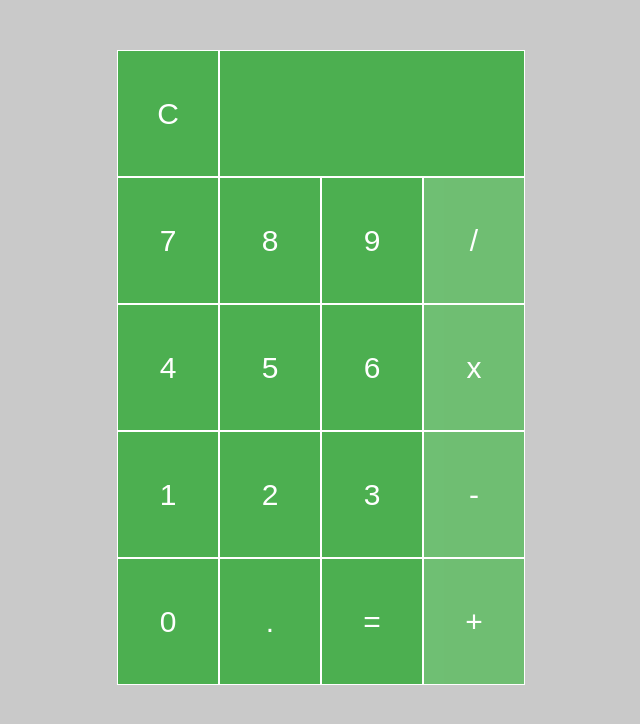
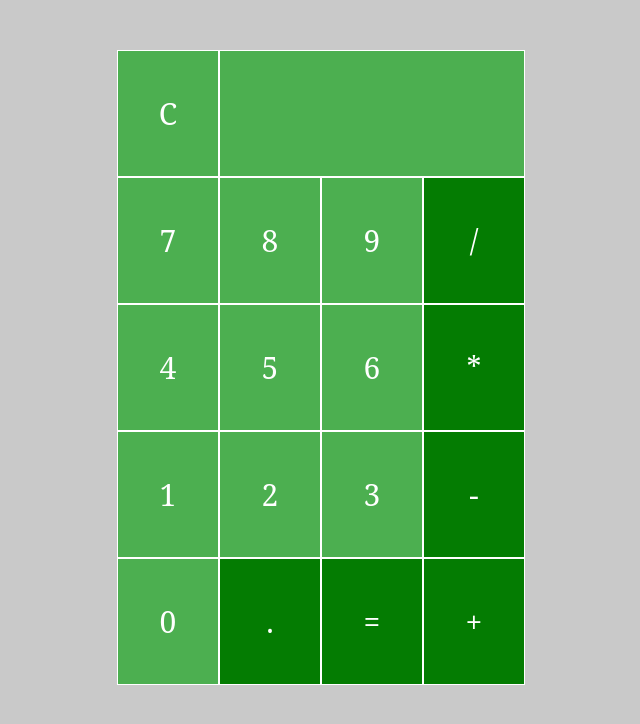
Before and after one commit to cbsardina/week-three-project_v2, a plain HTML site: page index.html in a window 1280 px wide. Shown: the whole page, without its empty margins (319-959 px from the left). Drawn offline with Linux system fonts and the light colour scheme.

Commit message:
Week-3-Project: Most bugs out and it functions basically. Need to account for any operators at the end of an equation and limit the size of the results(will round to ten or hundredths of a thousand.

```diff
--- a/index.html
+++ b/index.html
@@ -8,26 +8,46 @@
   <body>
 
     <div class="calcBody">
-      <input type="button" class="button" value="C">
+      <div class="key clear">C</div>
       <div class="screen"></div>
-      <input type="button" class="button" value="7">
-      <input type="button" class="button" value="8">
-      <input type="button" class="button" value="9">
-      <input type="button" class="button operator" value="/">
-      <input type="button" class="button" value="4">
-      <input type="button" class="button" value="5">
-      <input type="button" class="button" value="6">
-      <input type="button" class="button operator" value="x">
-      <input type="button" class="button" value="1">
-      <input type="button" class="button" value="2">
-      <input type="button" class="button" value="3">
-      <input type="button" class="button operator" value="-">
-      <input type="button" class="button" value="0">
-      <input type="button" class="button decimal" value=".">
-      <input type="button" class="button eval" value="=">
-      <input type="button" class="button operator" value="+">
+      <div class="key">7</div>
+      <div class="key">8</div>
+      <div class="key">9</div>
+      <div class="key operator">/</div>
+      <div class="key">4</div>
+      <div class="key">5</div>
+      <div class="key">6</div>
+      <div class="key operator">*</div>
+      <div class="key">1</div>
+      <div class="key">2</div>
+      <div class="key">3</div>
+      <div class="key operator">-</div>
+      <div class="key">0</div>
+      <div class="key decimal">.</div>
+      <div class="key eval">=</div>
+      <div class="key operator">+</div>
+
     </div>
 
-    <script type="text/javascript" href="main.js"></script>
+    <script type="text/javascript" src="main.js"></script>
   </body>
 </html>
+
+<!-- <input type="button" class="key clear" value="C" data-value="C">
+<div class="screen"></div>
+<input type="button" class="key" value="7" data-value="7">
+<input type="button" class="key" value="8" data-value="8">
+<input type="button" class="key" value="9" data-value="">
+<input type="button" class="key operator" value="/" data-value="/">
+<input type="button" class="key" value="4" data-value="4">
+<input type="button" class="key" value="5" data-value="5">
+<input type="button" class="key" value="6" data-value="6">
+<input type="button" class="key operator" value="x"  data-value="*">
+<input type="button" class="key" value="1" data-value="1">
+<input type="button" class="key" value="2" data-value="2">
+<input type="button" class="key" value="3" data-value="3">
+<input type="button" class="key operator" value="-" data-value="-">
+<input type="button" class="key" value="0" data-value="0">
+<input type="button" class="key decimal" value="." data-value=".">
+<input type="button" class="key eval" value="=" data-value="=">
+<input type="button" class="key operator" value="+" data-value="+"> -->
--- a/main.js
+++ b/main.js
@@ -1,2 +1,33 @@
-let keys = document.getElementsByClassName('button');
-let screen = document.querySelector('span');
+let keys = document.querySelectorAll('.key');
+let screen = document.querySelector('.screen');
+
+for (let i in keys){
+  keys[i].onclick = function () {
+    let keyInput = screen.innerHTML;
+    let equation = keyInput;
+    let keyValue = this.innerHTML;
+    let oper = document.querySelectorAll('.operator');
+    let operators = oper.innerHTML;
+
+    event.preventDefault();     //CHECK ON THIS
+
+    screen.innerHTML += keyValue;
+
+    if (keyValue === 'C') {
+      screen.innerHTML = '';
+    }
+    else if (keyValue === '=') {
+      equation = keyInput;
+      screen.innerHTML = eval(equation);
+
+    }
+
+
+
+    console.log(keys[i]);
+    console.log(keyInput);
+    console.log(equation);
+
+  } //onclick function end
+} //for loop end
+//======fin==============
--- a/style.css
+++ b/style.css
@@ -1,3 +1,8 @@
+@font-face {
+  font-family: digital-7;
+  src: url('digital-7/digital-7.ttf');
+  }
+
 body {
     font-family: 'Noto Serif', serif;
     line-height: 1.8;
@@ -18,31 +23,37 @@ body {
   background-color: #4CAF50;
   border: none;
   color: #fff;
-  font-size: 30px;
+  font-size: 70px;
   margin: 1px;
   padding: 0;
   display: flex;
+  align-items: center;
+  justify-content: flex-end;
+  overflow: hidden;
+  font-family: digital-7;
 }
-.button {
-  width: 100px;
-  height: 125px;
+.key {
+  width: 36px;
+  height: 95px;
   background-color: #4CAF50;
   border: none;
   color: #fff;
   padding: 15px 32px;
-  text-align: center;
   text-decoration: none;
   font-size: 30px;
-  margin: 1px;
+  margin: 1px auto;
   cursor: pointer;
+  display: flex;
+  align-items: center;
+  justify-content: center;
 }
-.button:focus {
+div {
+  user-select: none;
+}
+.key:focus {
   outline-style: none;
 }
-.operator{
-  opacity: .8;
-}
-.button:hover {
+.key:hover {
     box-shadow: 0 12px 16px 0 rgba(0,0,0,0.24), 0 17px 50px 0 rgba(0,0,0,0.19);
     opacity: .8;
     color: #000;
@@ -55,10 +66,19 @@ body {
     background-color: blue;
     transition: .3s;
 }
+.operator, .eval, .decimal{
+  background-color: #047C02;
+}
 .operator:hover {
-    box-shadow: 0 12px 16px 0 rgba(0,0,0,0.24), 0 17px 50px 0 rgba(0,0,0,0.19);
+    box-shadow: 0 20px 16px 0 rgba(0,0,0,0.24), 0 20px 50px 0 rgba(0,0,0,0.19);
     opacity: .8;
-    background-color: red;
     color: #fff;
     transition: .3s;
 }
+.clear:hover {
+    box-shadow: 0 20px 16px 0 rgba(0,0,0,0.24), 0 20px 50px 0 rgba(0,0,0,0.19);
+    opacity: .8;
+    background-color: #EF2E2E;
+    color: #fff;
+    transition: .3s;
+}
```
Also changed, not shown: digital-7/digital-7 (italic).ttf (added), digital-7/digital-7 (mono italic).ttf (added), digital-7/digital-7 (mono).ttf (added), digital-7/digital-7.ttf (added), digital-7/readme.txt (added), 1 other file.
